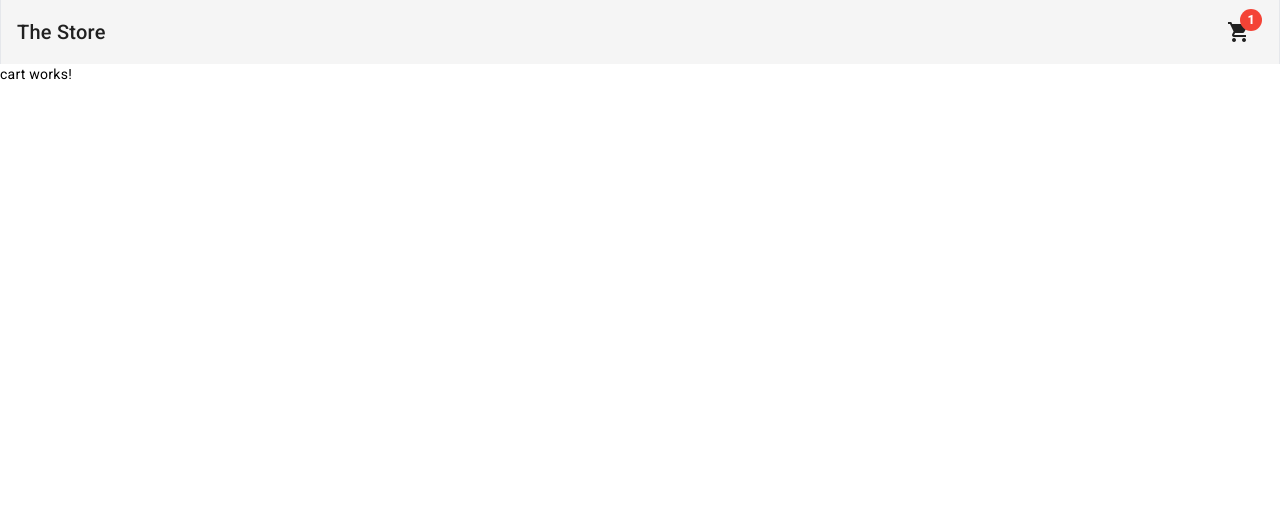
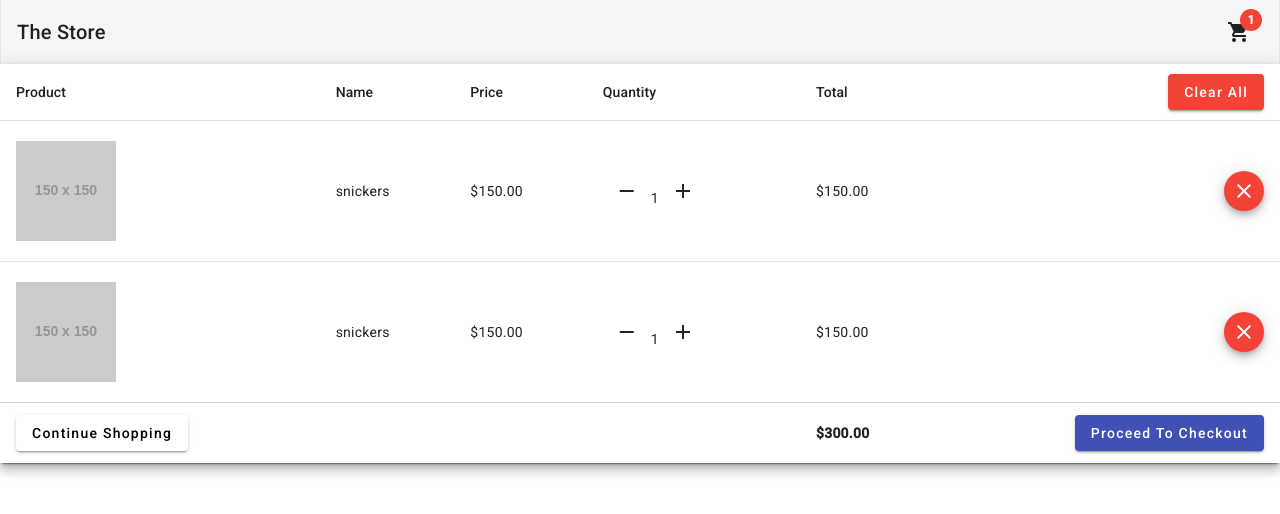
Before and after one commit to meni-kr/angular_store, an Angular app: page /cart in a window 1280 px wide. Shown: the top 514 px of the page. Built offline with nearby package versions, Linux system fonts and the light colour scheme.

Commit message:
Style the cart cmp

```diff
--- a/src/app/cmps/app-header/app-header.component.ts
+++ b/src/app/cmps/app-header/app-header.component.ts
@@ -1,11 +1,13 @@
 import { Component } from '@angular/core';
 import { MaterialModule } from '../../models/material.module';
+import { RouterLink } from '@angular/router';
 
 @Component({
   selector: 'app-header',
   standalone: true,
   imports: [
-    MaterialModule
+    MaterialModule,
+    RouterLink
   ],
   templateUrl: './app-header.component.html',
   styleUrl: './app-header.component.css'
--- a/src/app/pages/cart/cart.component.css
+++ b/src/app/pages/cart/cart.component.css
@@ -0,0 +1,3 @@
+.cart-table{
+    border-bottom: 1px solid #cfd2d6;
+}
--- a/src/app/pages/cart/cart.component.html
+++ b/src/app/pages/cart/cart.component.html
@@ -1 +1,83 @@
-<p>cart works!</p>
+@if (cart.items.length) {
+<mat-card class="max-w-7xl mx-auto">
+    <table mat-table [dataSource]="dataSource" class="mat-elevation-z8 w-full">
+        <ng-container matColumnDef="product">
+            <th mat-header-cell *matHeaderCellDef>Product</th>
+            <td mat-cell *matCellDef="let element">
+                <img src="{{ element.product }}" alt="product" class="w-[100px] my-5"/>
+
+            </td>
+            <td mat-footer-cell *matFooterCellDef>
+                <button mat-raised-button routerLink="/home">Continue Shopping</button>
+            </td>
+        </ng-container>
+        <ng-container matColumnDef="name">
+            <th mat-header-cell *matHeaderCellDef>Name</th>
+            <td mat-cell *matCellDef="let element">
+                <span class="truncate max-w-xs block">{{element.name}}</span>
+            </td>
+            <td mat-footer-cell *matFooterCellDef></td>
+        </ng-container>
+        <ng-container matColumnDef="price">
+            <th mat-header-cell *matHeaderCellDef>Price</th>
+            <td mat-cell *matCellDef="let element">
+                {{element.price | currency}}
+            </td>
+            <td mat-footer-cell *matFooterCellDef></td>
+        </ng-container>
+        <ng-container matColumnDef="quantity">
+            <th mat-header-cell *matHeaderCellDef>Quantity</th>
+            <td mat-cell *matCellDef="let element">
+                <button mat-icon-button>
+                    <mat-icon>remove</mat-icon>
+                </button>
+                <span>{{element.quantity}}</span>
+                <button mat-icon-button>
+                    <mat-icon>add</mat-icon>
+                </button>
+                <button></button>
+            </td>
+            <td mat-footer-cell *matFooterCellDef></td>
+        </ng-container>
+        <ng-container matColumnDef="total">
+            <th mat-header-cell *matHeaderCellDef>Total</th>
+            <td mat-cell *matCellDef="let element">
+                {{(element.quantity * element.price) | currency}}
+            </td>
+            <td mat-footer-cell *matFooterCellDef>
+               <span class="font-bold py-5 block">
+                {{total | currency}}
+               </span>
+            </td>
+        </ng-container>
+        <ng-container matColumnDef="action">
+            <th mat-header-cell *matHeaderCellDef>
+                <button mat-raised-button color="warn" class="float-right">
+                    Clear All
+                </button>
+            </th>
+            <td mat-cell *matCellDef="let element">
+                <button mat-mini-fab color="warn" class="float-right">
+                    <mat-icon>close</mat-icon>
+                </button>
+            </td>
+            <td mat-footer-cell *matFooterCellDef>
+                <button mat-raised-button color="primary" class="float-right">
+                    Proceed To Checkout
+                </button>
+            </td>
+        </ng-container>
+
+
+        <tr mat-header-row *matHeaderRowDef="displayedColumns"></tr>
+        <tr class="cart-table" mat-row *matRowDef="let row; columns:displayedColumns"></tr>
+        <tr mat-footer-row *matFooterRowDef="displayedColumns"></tr>
+    </table>
+</mat-card>
+}@else{
+<mat-card class="max-w-7xl mx-auto">
+    <p>Your cart is Empty
+        <button mat-raised-button routerLink="/home">Start Shopping</button>
+    </p>
+</mat-card>
+}
--- a/src/app/pages/cart/cart.component.ts
+++ b/src/app/pages/cart/cart.component.ts
@@ -1,38 +1,57 @@
 import { Component, OnInit } from '@angular/core';
 import { MaterialModule } from '../../models/material.module';
 import { Cart, CartItem } from '../../models/cart.model';
+import { RouterLink } from '@angular/router';
 
 @Component({
   selector: 'cart',
   standalone: true,
-  imports: [MaterialModule],
+  imports: [MaterialModule, RouterLink],
   templateUrl: './cart.component.html',
   styleUrl: './cart.component.css'
 })
-export class CartComponent implements OnInit{
+export class CartComponent implements OnInit {
 
-  cart:Cart ={items:[
-    {
-      product:'https://placehold.co/150',
-      name:'snickers',
-      price:150,
-      quantity:1,
-      _id:1
-    }
-  ]}
+  cart: Cart = {
+    items: [
+      {
+        product: 'https://placehold.co/150',
+        name: 'snickers',
+        price: 150,
+        quantity: 1,
+        _id: 1
+      },
+      {
+        product: 'https://placehold.co/150',
+        name: 'snickers',
+        price: 150,
+        quantity: 1,
+        _id: 2
+      },
+    ]
+  }
 
-  dataSource: CartItem[]=[]
-  displayedColumns:string[] = [
+  dataSource: CartItem[] = []
+  displayedColumns: string[] = [
     'product',
     'name',
     'price',
     'quantity',
     'total',
-    'action'
+    'action',
   ]
+  total: number = 0
 
   ngOnInit(): void {
- this.dataSource = this.cart.items
-}
+    this.dataSource = this.cart.items
+    this.getTotal()
+
+  }
+
+  getTotal() {
+    this.total = this.cart.items
+      .map(item => item.price * item.quantity)
+      .reduce((prev, current) => prev + current, 0)
+  }
 
 }
```
